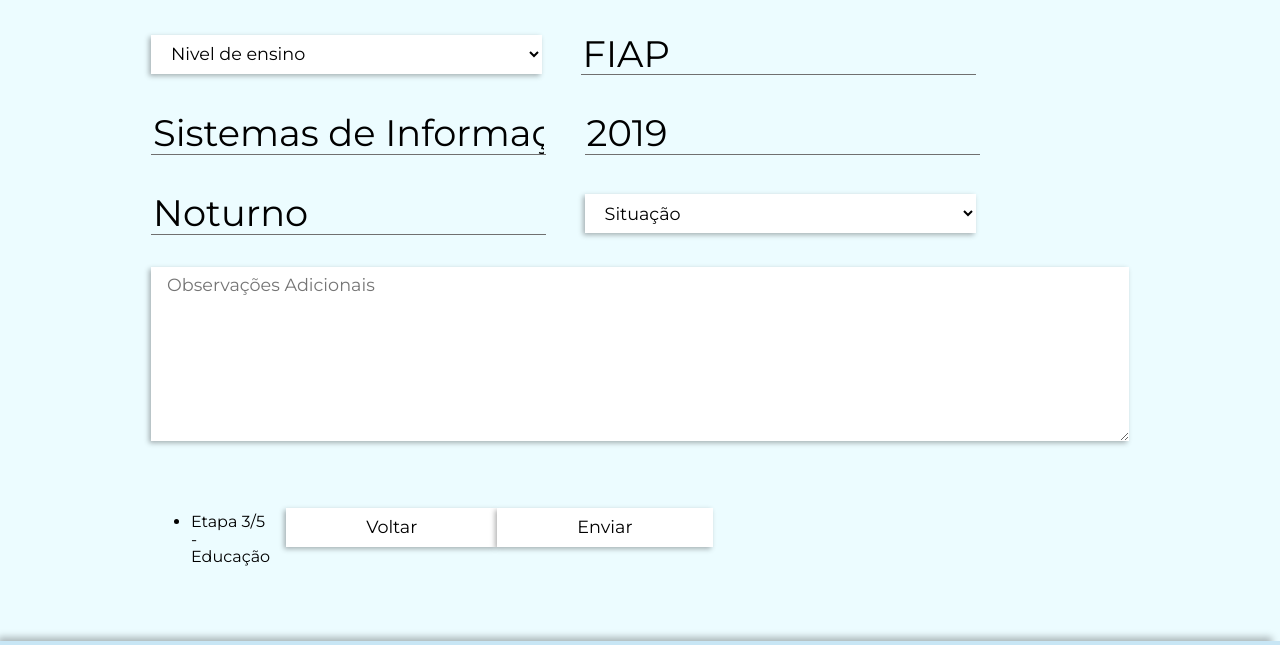
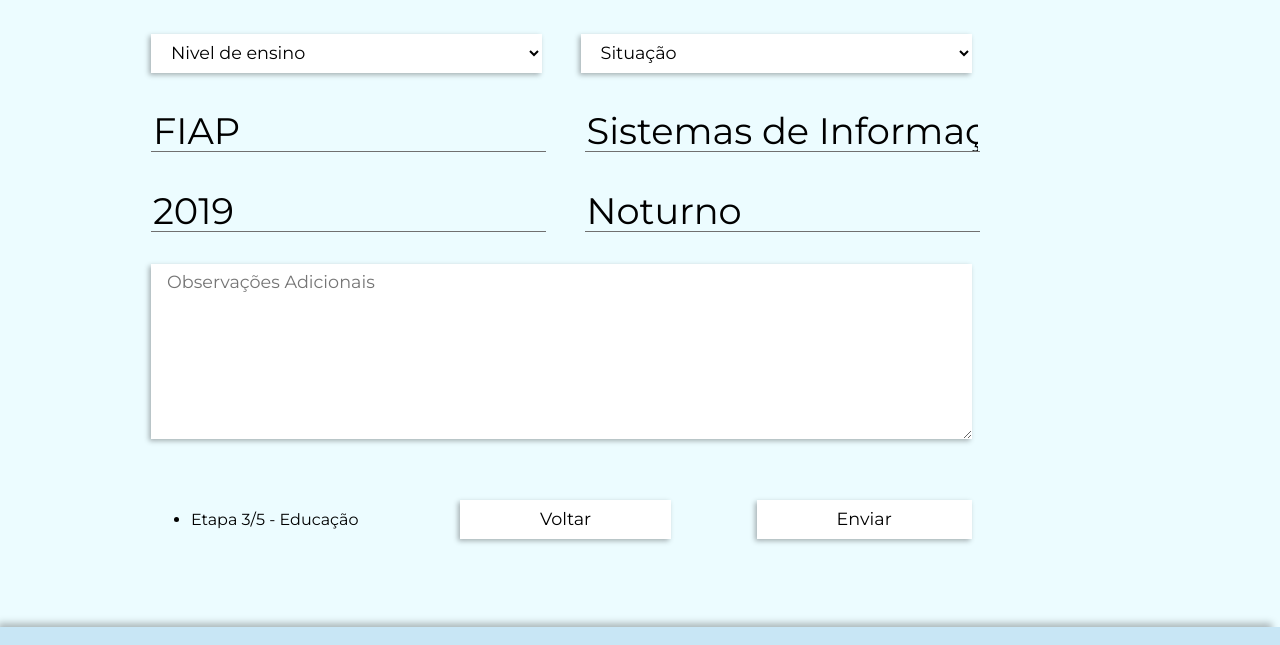
Before and after one commit to Bitencure/Projeto-Bob, a plain HTML site: page areaCandidato/newResume/educacao.html in a window 1280 px wide. Shown: the part 638-1283 px from the top of the page. Drawn offline with nearby package versions, Linux system fonts and the light colour scheme.

Commit message:
Arrumei posição da textarea e dos botoes no responsivo desktop

```diff
--- a/areaCandidato/newResume/educacao.html
+++ b/areaCandidato/newResume/educacao.html
@@ -53,22 +53,23 @@
         <form id="personal-data" action="" method="post">
             <select name="nivel" required>
                 <option value="" disabled selected>Nivel de ensino</option>
-                <option value="Masculino">Médio</option>
-                <option value="Feminino">Superior</option>
-                <option value="Outros">Mestrado</option>
-                <option value="Outros">Doutorado</option>
+                <option value="Médio">Médio</option>
+                <option value="Superior">Superior</option>
+                <option value="Mestrado">Mestrado</option>
+                <option value="Doutorado">Doutorado</option>
+            </select>
+            <select name="status-curso" required>
+                <option value="" disabled selected>Situação</option>
+                <option value="Cursando">Cursando</option>
+                <option value="Completo">Completo</option>
+                <option value="Trancado">Trancado</option>
             </select>
             <input type="text" name="nome-instituicao" placeholder="Nome da Instituição" value="FIAP" required>
             <input type="text" name="nome-curso" placeholder="Nome do Curso" value="Sistemas de Informação" required>
             <input type="text" name="ano-conclusão" placeholder="Ano de Conclusão (AAAA)" required value="2019"
                 pattern="[0-9]{4}">
             <input type="text" name="periodo" placeholder="Período" required value="Noturno">
-            <select name="status-curso" required>
-                <option value="" disabled selected>Situação</option>
-                <option value="Masculino">Cursando</option>
-                <option value="Feminino">Completo</option>
-                <option value="Outros">Trancado</option>
-            </select>
+
             <textarea name="observações" placeholder="Observações Adicionais"></textarea>
             <div class="links">
                 <ul>
--- a/css/responsive-curriculum.css
+++ b/css/responsive-curriculum.css
@@ -6,6 +6,10 @@
         flex-direction: row;
         justify-content: flex-start;
         align-items: center;
+    }
+
+    .links ul {
+        align-items: baseline;
     }
 
     #personal-data input,
@@ -19,8 +23,11 @@
         justify-content: space-between;
     }
 
-    .links:last-child:nth-child(odd) {
-        /* background-color: red; */
+    textarea {
+        width: calc(80% + 2.4rem);
+    }
+
+    textarea + .links {
         width: calc(80% + 2.4rem);
     }
 }
```
